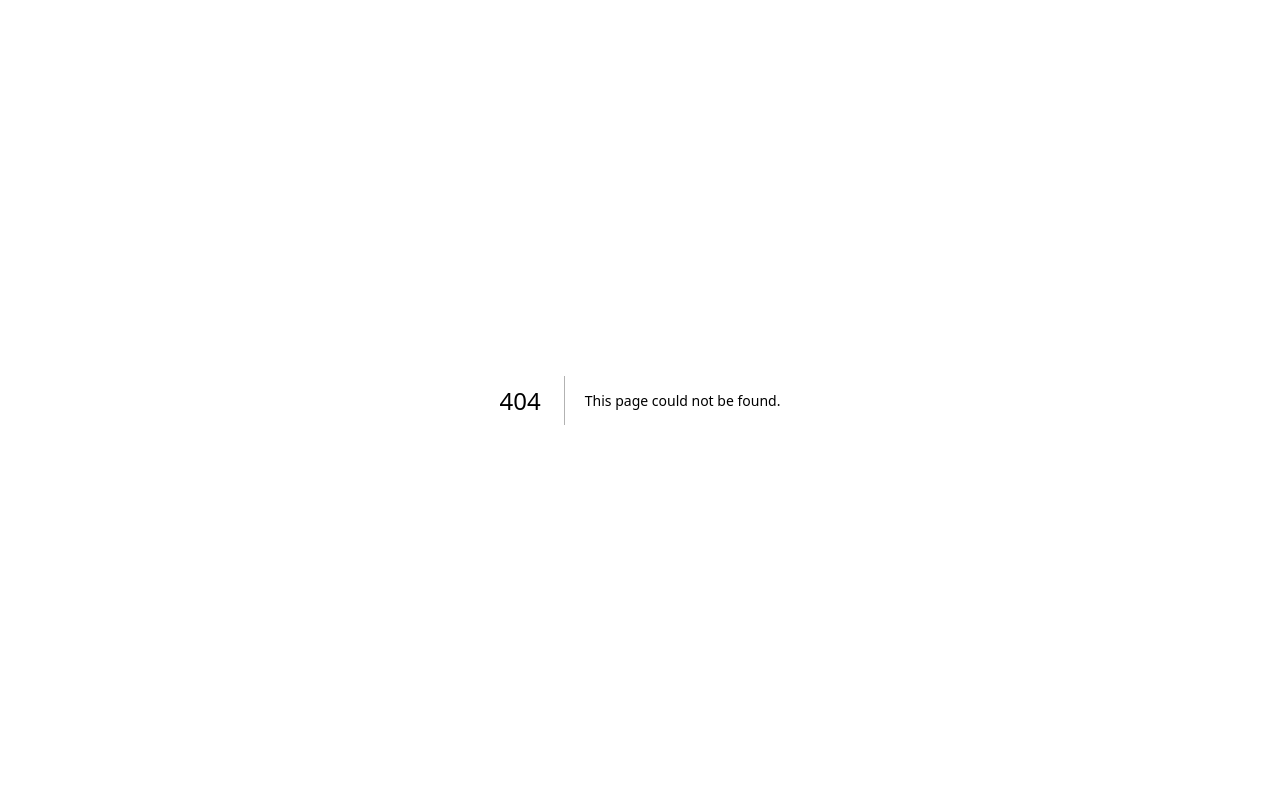
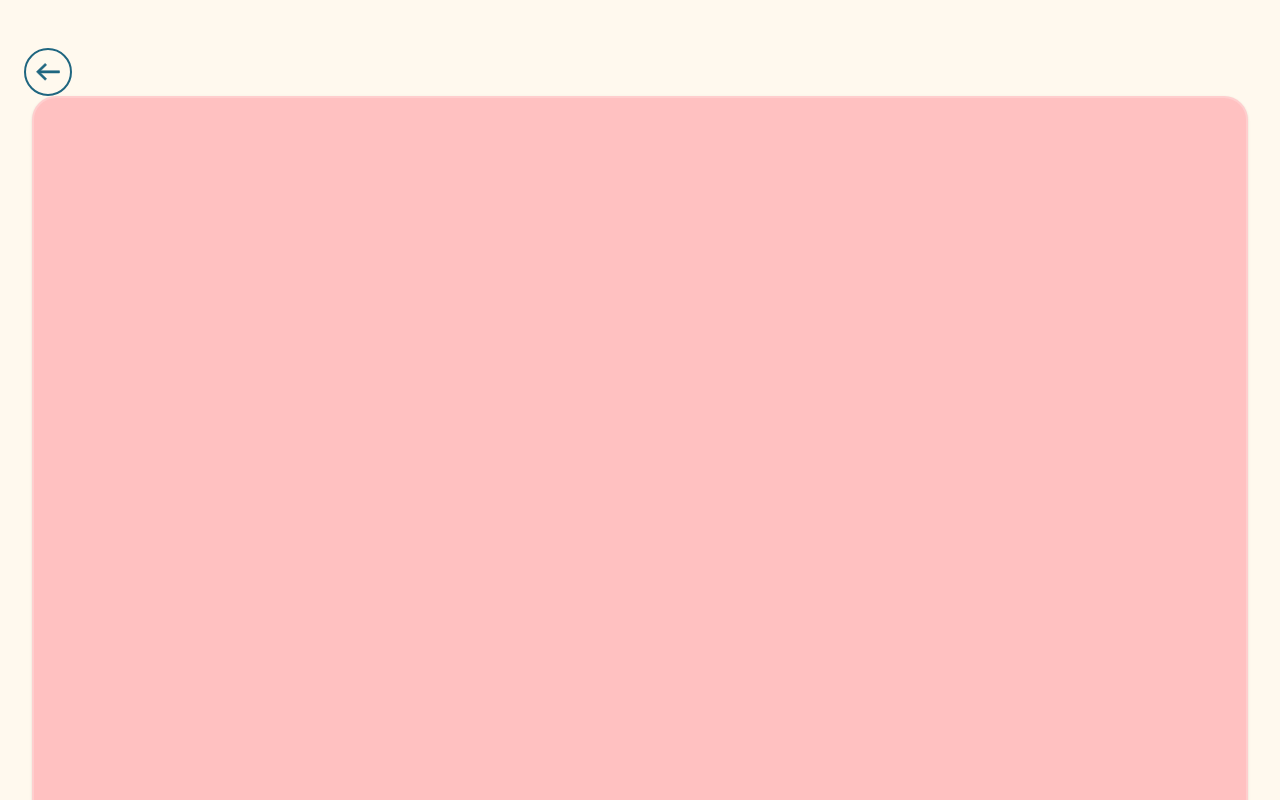
Before and after one commit to Usnaamer/Projec_Semaine_Inter-2026-, a Next.js app: page /resultat in a window 1280 px wide. Before the commit this address had no page. Built offline with nearby package versions, Linux system fonts and the light colour scheme.

Commit message:
modification de la page résultat

```diff
--- /dev/null
+++ b/src/app/resultat/page.tsx
@@ -0,0 +1,58 @@
+"use client";
+
+import { useRouter } from 'next/navigation';
+
+export default function ResultatPage() {
+  const router = useRouter();
+
+  return (
+    <main className="flex flex-col h-screen bg-[#FFF9EE] overflow-hidden relative">
+
+      {/* 1. BOUTON RETOUR (Flèche bleue) */}
+      <div className="pt-12 px-6">
+        <button
+          onClick={() => router.push('/camera')}
+          className="w-12 h-12 flex items-center justify-center rounded-full border-2 border-[#1F6680] cursor-pointer bg-transparent"
+        >
+          <img src="/fleche.svg" alt="Retour" style={{ width: '24px' }} />
+        </button>
+      </div>
+
+      {/* 2. ZONE DE L'IMAGE (Le résultat de l'IA) */}
+      <div className="flex-1 flex items-center justify-center px-8">
+        <div
+          className="w-full aspect-[3/4] bg-[#FFC1C1] rounded-3xl relative shadow-sm border-2 border-white/20"
+          /* C'est ici que l'image avec les pictogrammes s'affichera */
+        >
+          {/* Icône décorative de scan (en bas à droite du cadre rose) */}
+          <div className="absolute bottom-6 right-6 w-10 h-10 opacity-40">
+             <img src="/agrandir.svg" alt="" className="w-full" />
+          </div>
+        </div>
+      </div>
+
+      {/* 3. MENU BAS (La forme arrondie blanche) */}
+      <div className="bg-white rounded-t-[60px] pt-10 pb-14 px-10 flex flex-col items-center shadow-[0_-10px_25px_rgba(0,0,0,0.05)]">
+
+        {/* BOUTON AUDIO (L'oreille - Elément principal) */}
+        <button
+          className="w-24 h-24 bg-white border-2 border-[#F3F4F6] rounded-full flex items-center justify-center mb-8 shadow-md active:scale-90 transition-transform"
+        >
+          <img src="/oreille.svg" alt="Écouter" style={{ width: '50px' }} />
+        </button>
+
+        {/* BOUTONS SECONDAIRES (Aide et Historique) */}
+        <div className="flex justify-between w-full max-w-[280px]">
+          <button className="w-16 h-16 bg-white border-2 border-[#F3F4F6] rounded-full flex items-center justify-center active:scale-90 transition-transform shadow-sm">
+            <img src="/aide.svg" alt="Aide" style={{ width: '32px' }} />
+          </button>
+
+          <button className="w-16 h-16 bg-white border-2 border-[#F3F4F6] rounded-full flex items-center justify-center active:scale-90 transition-transform shadow-sm">
+            <img src="/historique.svg" alt="Historique" style={{ width: '32px' }} />
+          </button>
+        </div>
+      </div>
+
+    </main>
+  );
+}
```
Also changed, not shown: public/agrandir.svg (added), public/oreille.svg (added).
